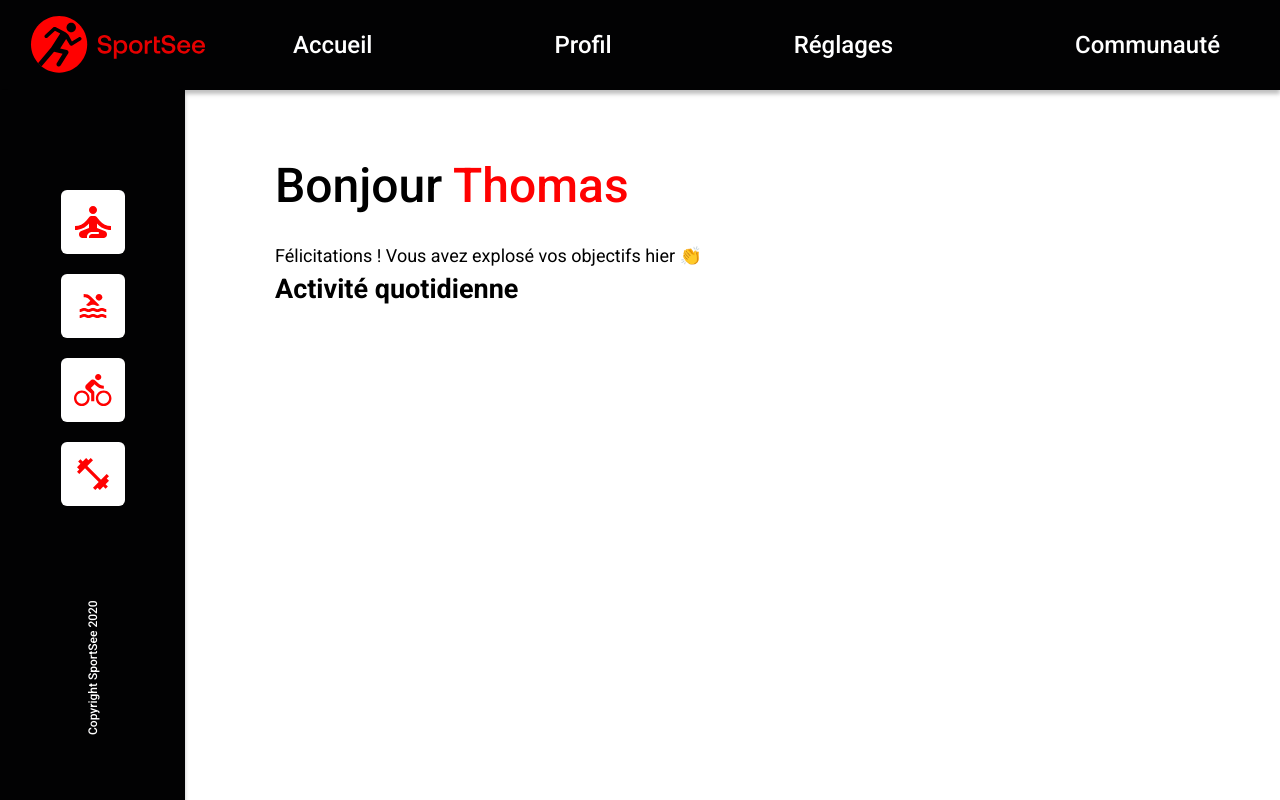
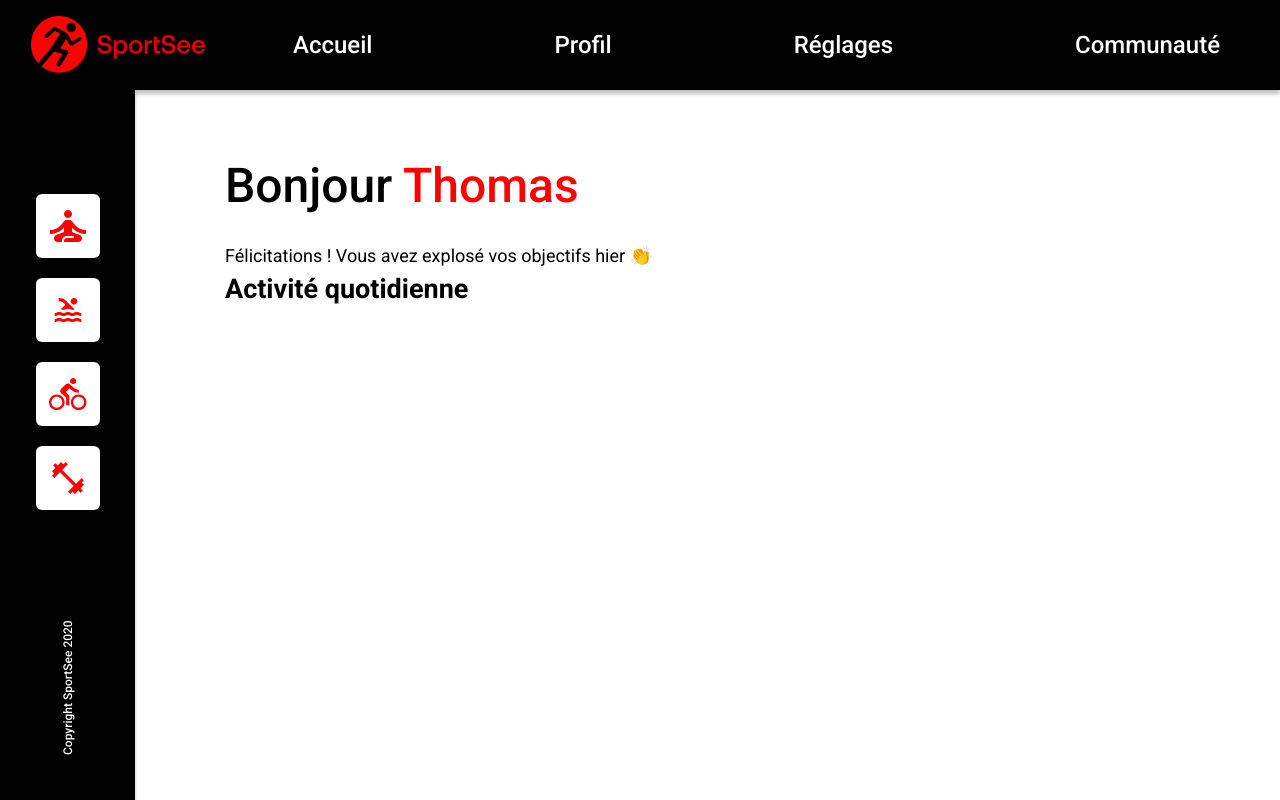
Before and after one commit to piirk/sportsee-front, a React (Create React App) app: page / in a window 1280 px wide. Built offline with nearby package versions, Linux system fonts and the light colour scheme.

Commit message:
Add nav-container wrapper to NavDashboard in Dashboard sidebar to center it

```diff
--- a/src/pages/Dashboard/Dashboard.jsx
+++ b/src/pages/Dashboard/Dashboard.jsx
@@ -18,7 +18,9 @@ const Dashboard = () => {
   return (
     <div className="ss-dashboard">
       <div className="ss-dashboard__sidebar">
-        <NavDashboard buttonList={buttonList} />
+        <div className="ss-dashboard__sidebar__nav-container">
+          <NavDashboard buttonList={buttonList} />
+        </div>
         <footer className="ss-dashboard__sidebar__footer">
           <span className="ss-dashboard__sidebar__footer__copyright">
             Copyright SportSee 2020
--- a/src/pages/Dashboard/Dashboard.scss
+++ b/src/pages/Dashboard/Dashboard.scss
@@ -5,13 +5,20 @@
 
   &__sidebar {
     height: 100%;
-    padding: 100px 25px 120px 25px;
+    padding: 0 0 100px 0;
     background-color: #020203;
     box-shadow: 0px 4px 4px 0px #00000040;
     display: flex;
     flex-direction: column;
     justify-content: space-between;
     align-items: center;
+
+    &__nav-container {
+      display: flex;
+      align-items: center;
+      flex-grow: 2;
+      padding-bottom: 60px;
+    }
 
     &__footer {
       rotate: 270deg;
```
